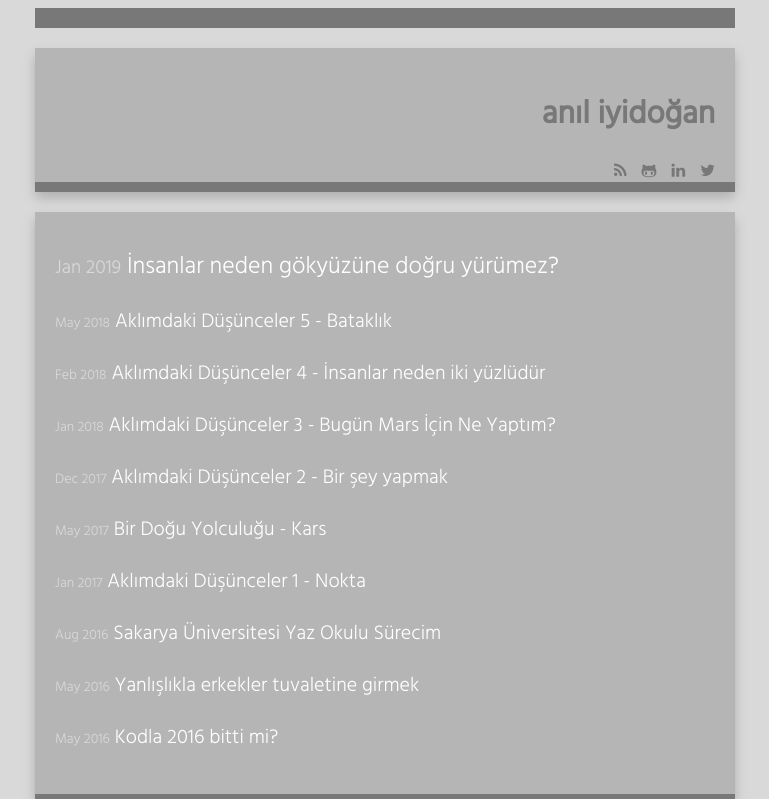
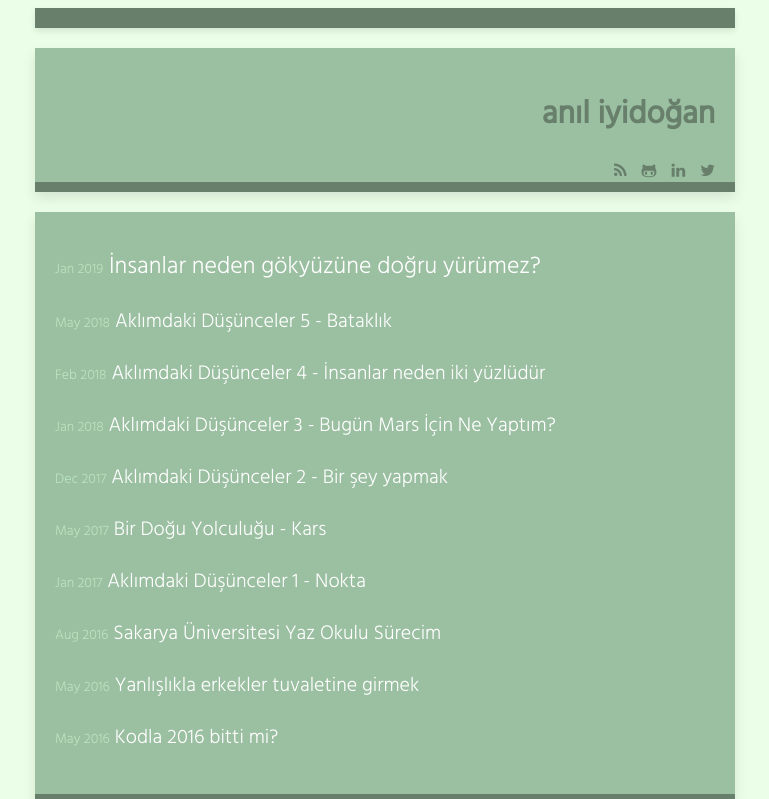
Before and after one commit to aniliyidogan/aniliyidogan.github.io, a Jekyll site: the page built from index.html, in a window 1280 px wide. Shown: the top 799 px of the page, without its empty margins (255-1024 px from the left). Built offline with Jekyll 4.4.1, drawn with Linux system fonts in a browser that asks for light colours; nearby versions of some CDN libraries; grey boxes are pictures that could not be loaded.

Commit message:
Update css

```diff
--- a/_layouts/default.html
+++ b/_layouts/default.html
@@ -7,9 +7,7 @@
 
     {% include header.html %}
 
-    <div class="page-content">
-      {{ content }}
-    </div>
+    {{ content }}
 
     {% include footer.html %}
 
--- a/_layouts/post.html
+++ b/_layouts/post.html
@@ -3,7 +3,6 @@ layout: default
 ---
 
 <div class="index">
-  <div class="row">
   <div itemscope itemtype="http://schema.org/Article" class="article">
     <h1 class="header" itemprop="name">{{ page.title }}</h1>
     <div class="content-panel content">
@@ -20,4 +19,3 @@ layout: default
     </div>
   </div>
 </div>
-</div>
--- a/css/style.scss
+++ b/css/style.scss
@@ -9,9 +9,10 @@ $google-plus:    #c95644;
 $github:         #f6c2a4;
 $rss:            #eea33a;
 
-$three:   #677F6B;
 $one:   #BAE5C1;
 $two: 	#9BBFA1;
+$three:   #677F6B;
+$four:   #e1ffdca6;
 
 /* Responsive sizes */
 $screen-sm-min: 768px;
@@ -19,12 +20,6 @@ $screen-md-min: 992px;
 $screen-lg-min: 1200px;
 
 /* Globals */
-
-*{
-	-moz-filter: grayscale(100%);
-	-webkit-filter: grayscale(100%);
-	filter: gray;
-}
 
 html {
 	height: 100%;
@@ -34,7 +29,7 @@ html {
 body {
 	font-family: 'Hind', sans-serif;
 	font-weight: 300;
-	background-color: $one;
+	background-color: $four;
 	color: white;
 	font-size: 16px;
 	height: 100%;
@@ -54,11 +49,15 @@ ul {
 	list-style-type: none;
 }
 
+hr{
+	opacity: 0.1;
+}
+
 .content-panel {
 	background-color: $two;
 	margin-top: 20px;
 	font-family: 'Hind', sans-serif;
-	box-shadow: 0px 0px 0px 0px, 0px 6px 12px rgba(0, 0, 0, 0.2);
+	box-shadow: 0px 0px 0px 0px, 0px 6px 12px rgba(0, 0, 0, 0.1);
 	border-bottom: 5px solid $three;
 	font-style: normal;
 	padding: 20px;
@@ -95,14 +94,14 @@ ul {
 	max-width: 700px;
 	margin: 0 auto;
 	background-color: $three;
+	box-shadow: 0px 0px 0px 0px, 0px 3px 6px rgba(0, 0, 0, 0.1);
 }
 
 .index {
-	height: 100%;
-	max-height: 100%;
 	width: 100%;
 	padding: 0px;
 	margin: 0 auto;
+	margin-bottom: 20px;
 
 	@media (min-width: $screen-sm-min) {
 		width: 700px;
@@ -111,9 +110,9 @@ ul {
 
 	.header {
 		margin-top: 10px;
-		margin-bottom: 0px;
 		font-size: 32px;
 		width: 100%;
+		color: #6d8866;
 
 		@media (min-width: $screen-lg-min) {
 			width: 120%;
@@ -131,12 +130,6 @@ ul {
 	.author-header {
 		color: $three;
 		text-align: right;
-	}
-
-	.row {
-		height: 100%;
-		max-height: 100%;
-		margin-top: 20px;
 	}
 
 	.articles {
@@ -173,9 +166,6 @@ ul {
 
 			li:nth-of-type(1) {
 				font-size: 150%;
-				small{
-					font-size: 80%;
-				}
 			}
 		}
 
--- a/index.html
+++ b/index.html
@@ -3,7 +3,7 @@ layout: default
 make-smaller-titles: true
 ---
 
-<div class="container-fluid index">
+<div class="index">
     <div class="content-panel">
         <h1 class="author-header" itemprop="headline">{{ site.title }}</h1>
         {% include social_links.html %}
```
Also changed, not shown: 404.html (+1 -6 lines). Lines whose indentation alone changed are shown as unchanged.
